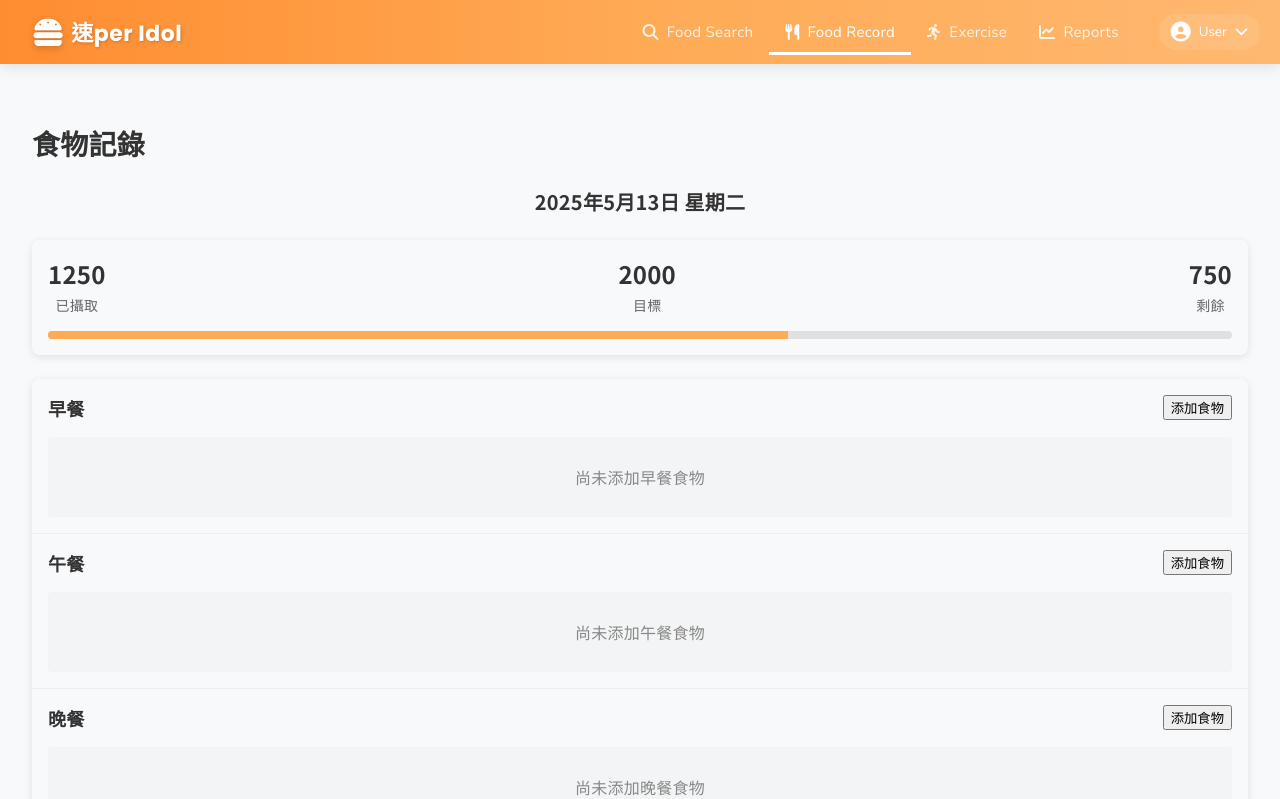
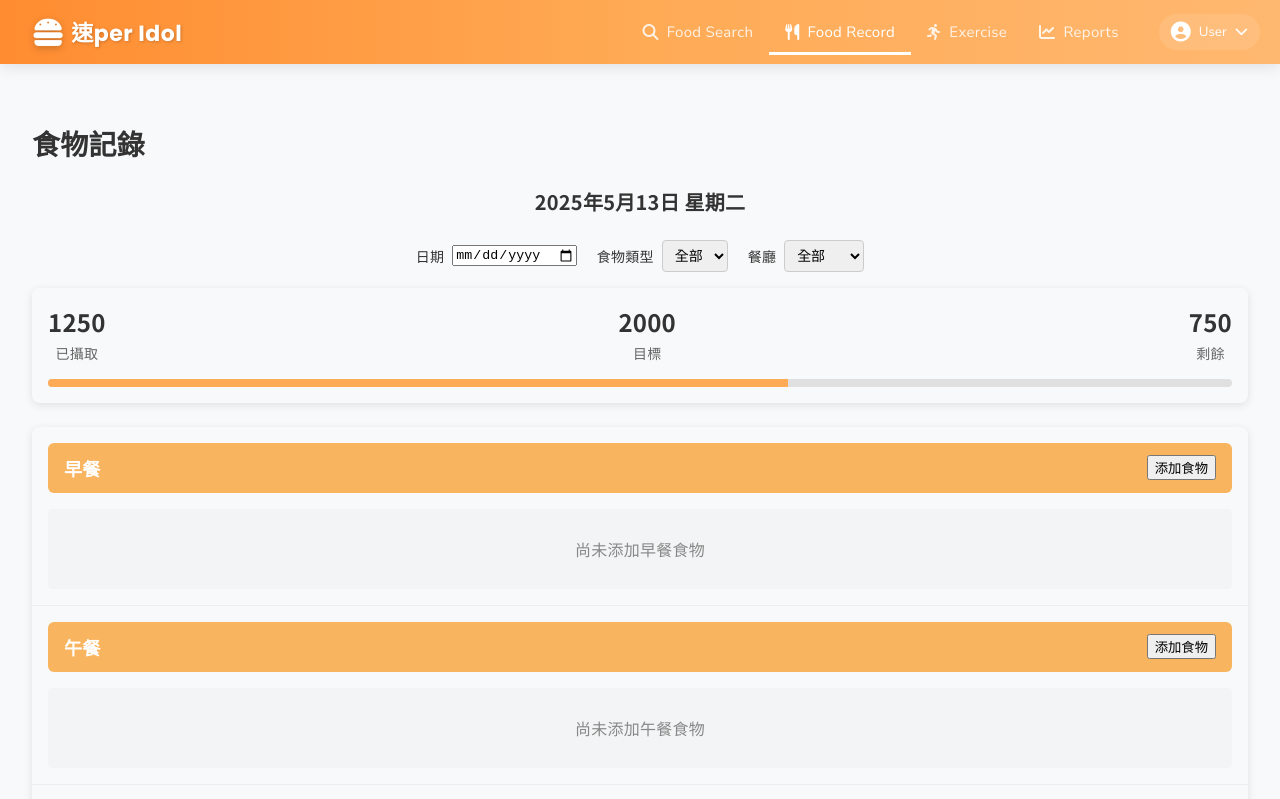
Before and after one commit to 112306024-0823/superidol, a Vue app in the folder super-idol/frontend/: page /food/record in a window 1280 px wide. Shown: the top 799 px of the page. Built offline with nearby package versions, Linux system fonts and the light colour scheme; sample sign-in values are in the browser's storage.

Commit message:
FoodRecord下拉式選單&Food顏色樣式

```diff
--- a/super-idol/frontend/src/pages/food/FoodRecord.vue
+++ b/super-idol/frontend/src/pages/food/FoodRecord.vue
@@ -12,6 +12,31 @@
         <button class="btn btn-icon" @click="changeDate(1)">
           <i class="icon-right-arrow"></i>
         </button>
+      </div>
+
+      <div class="filter-row">
+        <div class="filter-item">
+          <label>日期</label>
+          <input type="date" v-model="selectedDate">
+        </div>
+        <div class="filter-item">
+          <label>食物類型</label>
+          <select>
+            <option>全部</option>
+            <option>漢堡</option>
+            <option>薯條</option>
+            <option>雞塊</option>
+          </select>
+        </div>
+        <div class="filter-item">
+          <label>餐廳</label>
+          <select>
+            <option>全部</option>
+            <option>麥當勞</option>
+            <option>肯德基</option>
+            <option>摩斯</option>
+          </select>
+        </div>
       </div>
 
       <!-- 每日卡路里摘要 -->
@@ -51,7 +76,7 @@
               <p>尚未添加早餐食物</p>
             </div>
             <div v-else v-for="(item, index) in breakfastItems" :key="index" class="food-card">
-              <div>{{ item.name }}</div>
+              <div><strong>{{ item.name }}</strong></div>
               <div>餐廳:{{ item.restaurant }}</div>
               <div>價格:{{ item.price }}</div>
               <div>熱量: {{ item.calories }}</div>
@@ -75,7 +100,7 @@
               <p>尚未添加午餐食物</p>
             </div>
             <div v-else v-for="(item, index) in lunchItems" :key="index" class="food-card">
-              <div>{{ item.name }}</div>
+              <div><strong>{{ item.name }}</strong></div>
               <div>餐廳:{{ item.restaurant }}</div>
               <div>價格:{{ item.price }}</div>
               <div>熱量: {{ item.calories }}</div>
@@ -99,7 +124,7 @@
               <p>尚未添加晚餐食物</p>
             </div>
             <div v-else v-for="(item, index) in dinnerItems" :key="index" class="food-card">
-              <div>{{ item.name }}</div>
+              <div><strong>{{ item.name }}</strong></div>
               <div>餐廳:{{ item.restaurant }}</div>
               <div>價格:{{ item.price }}</div>
               <div>熱量: {{ item.calories }}</div>
@@ -123,7 +148,7 @@
               <p>尚未添加點心食物</p>
             </div>
             <div v-else v-for="(item, index) in snackItems" :key="index" class="food-card">
-              <div>{{ item.name }}</div>
+              <div><strong>{{ item.name }}</strong></div>
               <div>餐廳:{{ item.restaurant }}</div>
               <div>價格:{{ item.price }}</div>
               <div>熱量: {{ item.calories }}</div>
@@ -135,9 +160,6 @@
         </div>
       </div>
     </div>
-
-    <!-- 添加食物彈窗 (後續實現) -->
-    <!-- TODO: 實現添加食物彈窗 -->
   </div>
 </template>
 
@@ -160,12 +182,6 @@ export default {
 
     // 卡路里目標 (實際應從用戶設置獲取)
     const calorieGoal = ref(2000)
-
-    // 模擬各餐食物數據
-    const breakfastItems = ref([])
-    const lunchItems = ref([])
-    const dinnerItems = ref([])
-    const snackItems = ref([])
 
     // 格式化日期
     const formattedDate = computed(() => {
@@ -208,18 +224,23 @@ export default {
       loadFoodRecords()
     }
 
+    // 模擬各餐食物數據
+    //資料庫抓取時用
+    const breakfastItems = ref([])
+    const lunchItems = ref([])
+    const dinnerItems = ref([])
+    const snackItems = ref([])
+
     // 加載食物記錄
     const loadFoodRecords = async () => {
       // TODO: 從API獲取所選日期的食物記錄
       console.log('加載日期', selectedDate.value, '的食物記錄')
 
       // 模擬數據
-      /*
       breakfastItems.value = []
       lunchItems.value = []
       dinnerItems.value = []
       snackItems.value = []
-      */
     }
 
     // 添加食物到指定餐點
@@ -266,7 +287,7 @@ export default {
 
         if (mealType === '早餐') {
           breakfastItems.value.push(newFood)
-        } else if (mealType === '中餐') {
+        } else if (mealType === '午餐') {
           lunchItems.value.push(newFood)
         } else if (mealType === '晚餐') {
           dinnerItems.value.push(newFood)
@@ -278,10 +299,6 @@ export default {
         router.replace({ query: {} })
       }
     })
-    // 刪除功能
-
-
-
 
     return {
       selectedDate,
@@ -324,6 +341,30 @@ export default {
   margin: 0 16px;
   font-size: 20px;
   color: var(--text-color);
+}
+
+.filter-row {
+  display: flex;
+  gap: 20px;
+  margin: 16px 0;
+  justify-content: center;
+}
+
+.filter-item {
+  display: flex;
+  align-items: center;
+  gap: 8px;
+  /* 可以調整間距 */
+  font-size: 14px;
+  color: var(--text-color);
+}
+
+
+.filter-item select {
+  padding: 6px 8px;
+  border-radius: 4px;
+  border: 1px solid #ccc;
+  font-size: 14px;
 }
 
 .btn-icon {
@@ -405,12 +446,18 @@ export default {
   justify-content: space-between;
   align-items: center;
   margin-bottom: 16px;
+
+  background-color: rgb(249, 180, 95);
+  /* 亮橘黃色 */
+  padding: 12px 16px;
+  border-radius: 6px;
+  color: #4a2e00;
 }
 
 .meal-title {
   font-size: 18px;
   margin: 0;
-  color: var(--text-color);
+  color: white;
 }
 
 .empty-meal {
--- a/super-idol/frontend/src/pages/food/FoodSearch.vue
+++ b/super-idol/frontend/src/pages/food/FoodSearch.vue
@@ -108,7 +108,7 @@
           <div class="modal-row"><strong>餐點類型</strong></div>
           <div class="modal-row">
             <label><input type="radio" value="早餐" v-model="selectedMealType" /> 早餐</label>
-            <label><input type="radio" value="中餐" v-model="selectedMealType" /> 中餐</label>
+            <label><input type="radio" value="午餐" v-model="selectedMealType" /> 午餐</label>
             <label><input type="radio" value="晚餐" v-model="selectedMealType" /> 晚餐</label>
             <label><input type="radio" value="點心" v-model="selectedMealType" /> 點心</label>
           </div>
@@ -240,11 +240,13 @@ export default {
     onMounted(() => {
       isLoading.value = true
       setTimeout(() => {
+        //推薦食物
         recommendedFoods.value = [
           { name: '漢堡1', restaurant: '麥當勞1', calories: 100, price: 190, type: '單點' },
           { name: '薯條1', restaurant: '摩斯1', calories: 200, price: 180, type: '套餐' },
           { name: '雞塊1', restaurant: 'MOS1', calories: 180, price: 60, type: '單點' },
         ]
+        //搜尋結果
         food_from_database.value = [
           { name: '漢堡2', restaurant: '麥當勞2', calories: 850, price: 190, type: '單點' },
           { name: '薯條2', restaurant: '摩斯2', calories: 150, price: 180, type: '套餐' },
@@ -274,8 +276,6 @@ export default {
   }
 }
 </script>
-
-
 
 <style scoped>
 .food-search-page {
@@ -310,6 +310,20 @@ export default {
   align-items: center;
   gap: 8px;
 }
+.form-group button {
+  background-color: rgb(255, 192, 76);
+  color: white;
+  border: none;
+  border-radius: 8px;
+  padding: 5px 13px;
+  cursor: pointer;
+  transition: background-color 0.3s;
+}
+
+.form-group button:hover {
+  background-color: orange;
+}
+
 
 .bar_short {
   border-radius: 5px;
@@ -354,6 +368,20 @@ export default {
   gap: 4px;
   justify-content: center;
 }
+
+.food-actions button {
+  background-color: #ffeb85;
+  border: none;
+  border-radius: 8px;
+  padding: 8px 16px;
+  cursor: pointer;
+  transition: background-color 0.3s;
+}
+
+.food-actions button:hover {
+  background-color: rgb(255, 192, 76);
+}
+
 
 .no-results,
 .loading-state {
@@ -438,4 +466,18 @@ export default {
   align-items: center;
   flex-wrap: wrap;
 }
+
+.modal-row button {
+  background-color: #ffeb85; /* 鵝黃色 */
+  color: #333;
+  border: none;
+  border-radius: 20px;
+  padding: 8px 20px;
+  cursor: pointer;
+  transition: background-color 0.3s;
+}
+
+.modal-row button:hover {
+  background-color: #f5d94b; /* 深一點的鵝黃色 */
+}
 </style>
```
